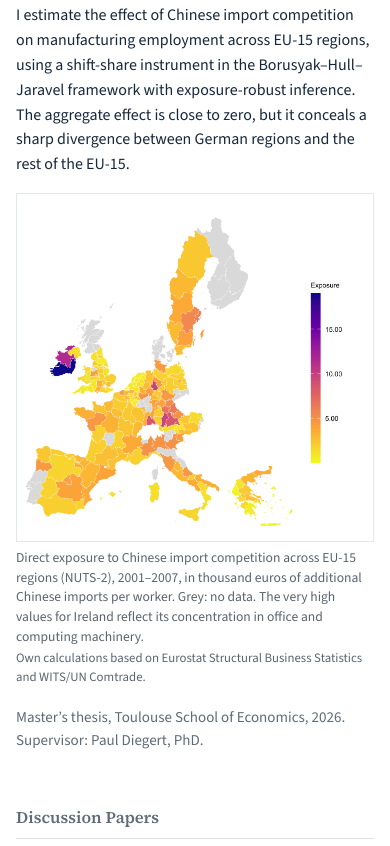
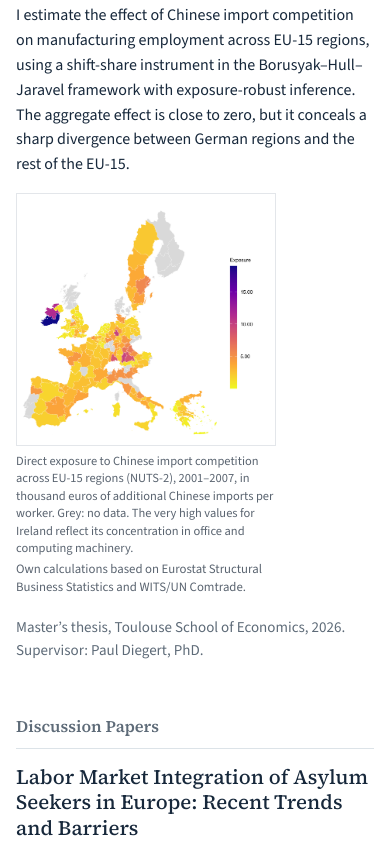
Before and after one commit to philippschmidt2410/philippschmidt2410.github.io, a plain HTML site: page index.html in a window 390 px wide. Shown: the part 1037-1883 px from the top of the page. Drawn offline with nearby package versions, Linux system fonts and the light colour scheme.

Commit message:
Shrink and reposition research images
Co-authored-by: copilot-swe-agent[bot] <198982749+Copilot@users.noreply.github.com>

```diff
--- a/styles.css
+++ b/styles.css
@@ -107,7 +107,14 @@ h1 {
   font-size: 1.02rem;
   font-weight: 600;
 }
-.research-item { padding: 4px 0 16px; }
+.research-item {
+  display: grid;
+  grid-template-columns: minmax(150px, 220px) minmax(0, 1fr);
+  column-gap: 28px;
+  align-items: start;
+  padding: 4px 0 16px;
+}
+.research-item > :not(.research-figure) { grid-column: 2; }
 .research-item h4 {
   margin: 0 0 8px;
   font-size: 1.28rem;
@@ -117,10 +124,19 @@ h1 {
 .research-item p { margin: 0 0 6px; }
 .abstract { color: var(--ink); }
 .item-meta { color: var(--muted); font-size: 0.94rem; }
-.research-figure { margin: 1rem 0 1.25rem; }
-.research-figure img { display: block; width: 100%; height: auto; max-width: 560px; border: 1px solid #e3e6ea; }
-.research-figure.map img { max-width: 440px; }
-.research-figure figcaption { margin-top: .4rem; font-size: .85rem; line-height: 1.45; color: #5a6470; max-width: 560px; }
+.research-figure {
+  grid-column: 1;
+  grid-row: 1 / span 20;
+  margin: 0;
+}
+.research-figure img {
+  display: block;
+  width: 100%;
+  height: auto;
+  max-width: 220px;
+  border: 1px solid #e3e6ea;
+}
+.research-figure figcaption { margin-top: .4rem; font-size: .78rem; line-height: 1.4; color: #5a6470; max-width: 220px; }
 .research-figure .figure-source { display: block; margin-top: .15rem; font-size: .8rem; }
 .research-figure a { cursor: zoom-in; }
 
@@ -151,6 +167,14 @@ h1 {
   h1 { font-size: 2.35rem; }
   .portrait { grid-row: 1; }
   .portrait img { width: 150px; }
+  .research-item {
+    display: block;
+  }
+  .research-figure {
+    margin: 1rem 0 1.25rem;
+  }
+  .research-figure img,
+  .research-figure figcaption { max-width: 260px; }
   .section { padding-block: 34px; }
   .footer { display: block; }
   .footer span { display: block; }
```
